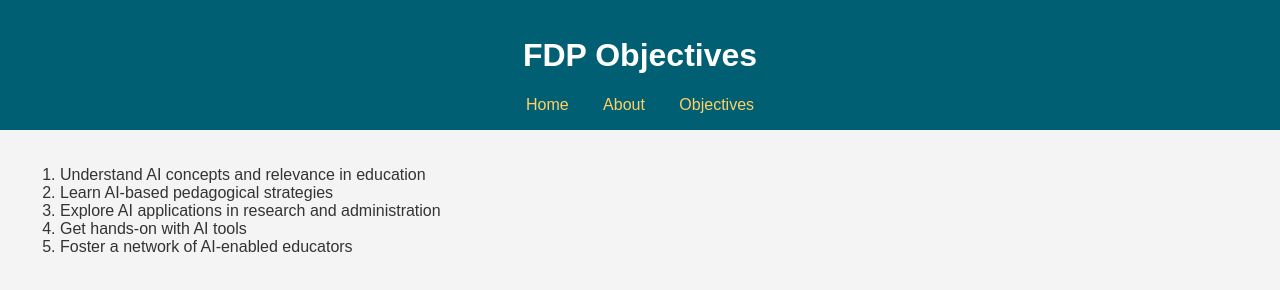
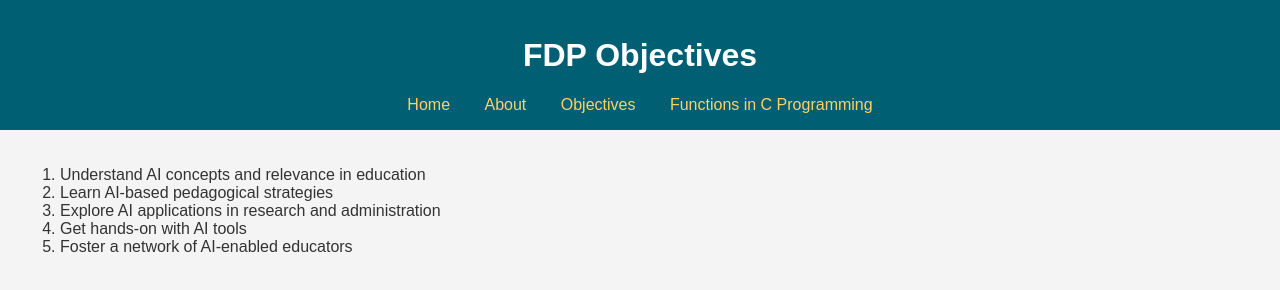
Before and after one commit to KMandeep90/kmandeep90.github.io, a plain HTML site: page objectives.html in a window 1280 px wide. Drawn offline with Linux system fonts and the light colour scheme.

Commit message:
Update objectives.html

```diff
--- a/objectives.html
+++ b/objectives.html
@@ -11,6 +11,7 @@
       <a href="index.html">Home</a>
       <a href="about.html">About</a>
       <a href="objectives.html">Objectives</a>
+      <a href="function.html">Functions in C Programming</a>
     </nav>
   </header>
 
```
